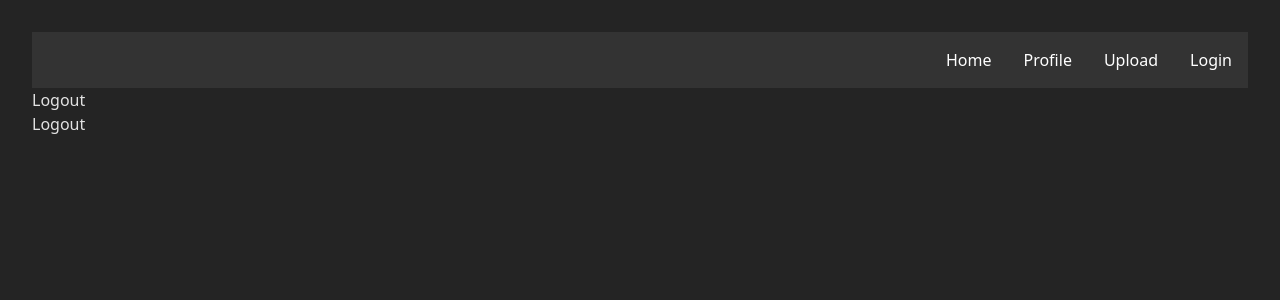
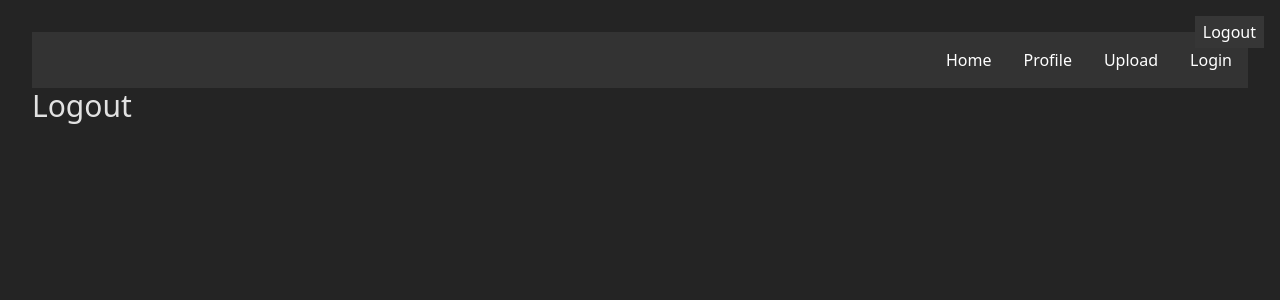
Before and after one commit to WelehoBRUDER/MetropoliaAMK-react-app, a React (Vite) app: page /logout in a window 1280 px wide. Shown: the top 300 px of the page. Built offline with nearby package versions, Linux system fonts and the light colour scheme.

Commit message:
Fixed styling broken by tailwind

```diff
--- a/src/components/LoginForm.jsx
+++ b/src/components/LoginForm.jsx
@@ -24,7 +24,7 @@ const LoginForm = () => {
 
   return (
     <>
-      <h1>Login</h1>
+      <h1 className="text-3xl">Login</h1>
       <form
         className="flex flex-col items-center justify-center"
         onSubmit={handleSubmit}
--- a/src/components/RegisterForm.jsx
+++ b/src/components/RegisterForm.jsx
@@ -34,7 +34,7 @@ const RegisterForm = () => {
 
   return (
     <>
-      <h1>Register</h1>
+      <h1 className="text-3xl">Register</h1>
       <form
         className="flex flex-col items-center justify-center"
         onSubmit={handleSubmit}
--- a/src/views/Home.jsx
+++ b/src/views/Home.jsx
@@ -8,7 +8,7 @@ const Home = () => {
 
   return (
     <>
-      <h2>My Media</h2>
+      <h2 className="text-2xl">My Media</h2>
       <table className="w-full border-collapse">
         <thead>
           <tr>
--- a/src/views/Login.jsx
+++ b/src/views/Login.jsx
@@ -8,7 +8,10 @@ const Login = () => {
     <>
       {logInOrRegister ? <LoginForm /> : <RegisterForm />}
       {logInOrRegister && <p>Not a user? Register here</p>}
-      <button onClick={() => setLogInOrRegister(!logInOrRegister)}>
+      <button
+        className="my-2.5 p-2.5 rounded-[5px] bg-[#363636] text-white border-none cursor-pointer"
+        onClick={() => setLogInOrRegister(!logInOrRegister)}
+      >
         {logInOrRegister ? "Sign Up" : "Back to log in"}
       </button>
     </>
--- a/src/views/Logout.jsx
+++ b/src/views/Logout.jsx
@@ -5,8 +5,13 @@ const Logout = () => {
 
   return (
     <div className="logout">
-      <h1>Logout</h1>
-      <button onClick={handleLogout}>Logout</button>
+      <h1 className="text-3xl">Logout</h1>
+      <button
+        className="absolute top-4 right-4 bg-[#363636] text-white border-none px-2 py-1 cursor-pointer hover:bg-[#2e2e2e]"
+        onClick={handleLogout}
+      >
+        Logout
+      </button>
     </div>
   );
 };
--- a/src/views/Profile.jsx
+++ b/src/views/Profile.jsx
@@ -4,7 +4,7 @@ const Profile = () => {
   const {user} = useUser().user;
   return (
     <div>
-      <h1>{user?.username}'s Profile</h1>
+      <h1 className="text-3xl">{user?.username}'s Profile</h1>
       <p>Email: {user?.email}</p>
       <p>Created: {new Date(user?.created_at).toLocaleDateString("fi-FI")}</p>
       <p>Access level: {user?.level_name}</p>
--- a/src/views/Single.jsx
+++ b/src/views/Single.jsx
@@ -15,7 +15,7 @@ const Single = () => {
   };
   return (
     <div className="relative top-[5%] h-[90%] overflow-y-auto">
-      <h2>{item?.title || "No title"}</h2>
+      <h2 className="text-2xl">{item?.title || "No title"}</h2>
       <p>{item?.description || "No description"}</p>
       <div>
         {item?.media_type.startsWith("image/") && (
--- a/src/views/Upload.jsx
+++ b/src/views/Upload.jsx
@@ -50,7 +50,7 @@ const Upload = () => {
 
   return (
     <>
-      <h1>Upload</h1>
+      <h1 className="text-3xl">Upload</h1>
       <form
         className="flex flex-col items-center justify-center"
         onSubmit={handleSubmit}
```
